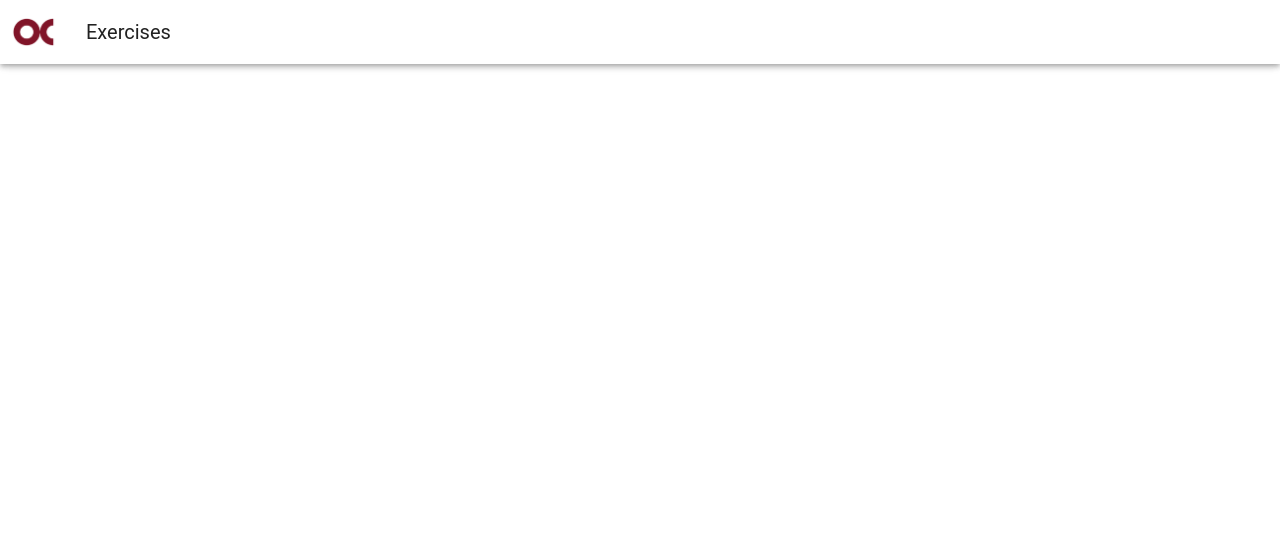
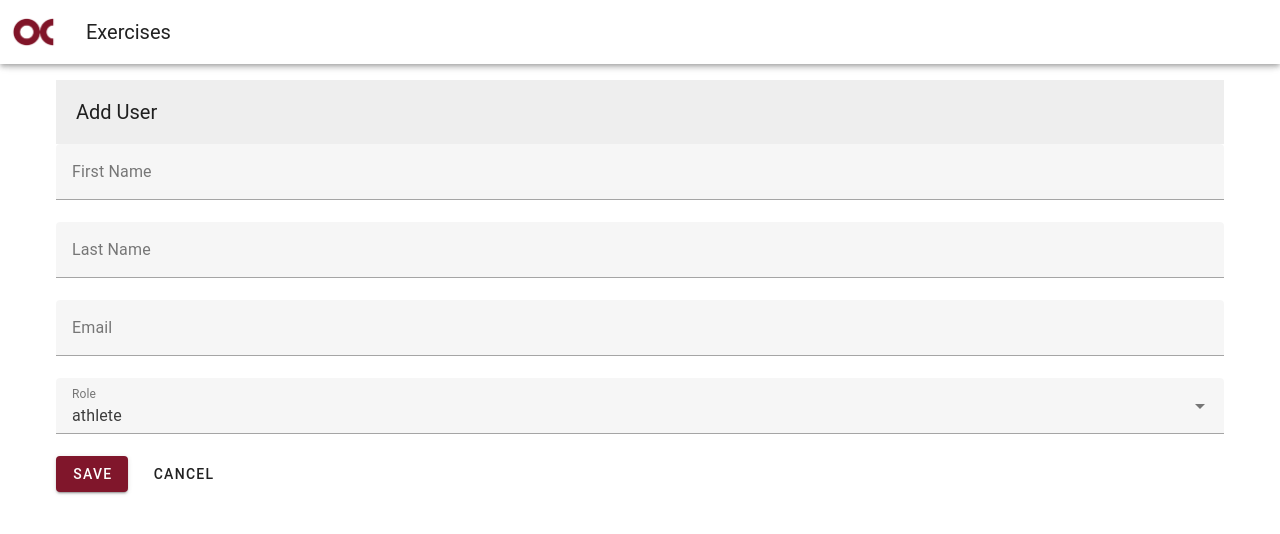
Before and after one commit to Heibetz/project3-frontend, a Vue app: page /users/add in a window 1280 px wide. Before the commit this address had no page. Shown: the top 534 px of the page. Built offline with nearby package versions, Linux system fonts and the light colour scheme; what webfontloader would draw is missing.

Commit message:
add user view page, and crud operations

```diff
--- a/src/components/MenuBar.vue
+++ b/src/components/MenuBar.vue
@@ -56,6 +56,7 @@ onMounted(() => {
       </v-toolbar-title>
       <v-spacer></v-spacer>
       <div v-if="user">
+        <v-btn class="mx-2" :to="{ name: 'users' }"> Users </v-btn>
         <v-btn class="mx-2" :to="{ name: 'exercises' }"> Exercises </v-btn>
         <v-btn class="mx-2" :to="{ name: 'exercisePlans' }"> Exercise Plans </v-btn>
       </div>
--- a/src/router.js
+++ b/src/router.js
@@ -7,6 +7,9 @@ import EditExercise from "./views/EditExercise.vue";
 import ExercisePlansList from "./views/ExercisePlansList.vue";
 import AddExercisePlan from "./views/AddExercisePlan.vue";
 import EditExercisePlan from "./views/EditExercisePlan.vue";
+import UsersList from "./views/UsersList.vue";
+import AddUser from "./views/AddUser.vue";
+import EditUser from "./views/EditUser.vue";
 
 const router = createRouter({
   history: createWebHistory(import.meta.env.BASE_URL),
@@ -16,6 +19,22 @@ const router = createRouter({
       alias: "/login",
       name: "login",
       component: Login,
+    },
+    {
+      path: "/users",
+      name: "users",
+      component: UsersList,
+    },
+    {
+      path: "/users/add",
+      name: "addUser",
+      component: AddUser,
+    },
+    {
+      path: "/users/edit/:id",
+      name: "editUser",
+      component: EditUser,
+      props: true,
     },
     {
       path: "/exercises",
--- /dev/null
+++ b/src/services/userServices.js
@@ -0,0 +1,19 @@
+import apiClient from "./services.js";
+
+export default {
+  getAll() {
+    return apiClient.get("/users");
+  },
+  get(id) {
+    return apiClient.get(`/users/${id}`);
+  },
+  create(data) {
+    return apiClient.post("/users", data);
+  },
+  update(id, data) {
+    return apiClient.put(`/users/${id}`, data);
+  },
+  delete(id) {
+    return apiClient.delete(`/users/${id}`);
+  },
+};
--- /dev/null
+++ b/src/views/AddUser.vue
@@ -0,0 +1,48 @@
+<script setup>
+import { ref } from "vue";
+import { useRouter } from "vue-router";
+import UserServices from "../services/userServices";
+
+const router = useRouter();
+const form = ref({ fName: "", lName: "", email: "", role: "athlete" });
+const saving = ref(false);
+
+const save = async () => {
+  saving.value = true;
+  try {
+    await UserServices.create(form.value);
+    router.push({ name: "users" });
+  } catch (e) {
+    console.log(e);
+  } finally {
+    saving.value = false;
+  }
+};
+
+const cancel = () => router.push({ name: "users" });
+</script>
+
+<template>
+  <v-container>
+    <v-toolbar>
+      <v-toolbar-title>Add User</v-toolbar-title>
+    </v-toolbar>
+
+    <v-form @submit.prevent="save">
+      <v-text-field v-model="form.fName" label="First Name" required />
+      <v-text-field v-model="form.lName" label="Last Name" required />
+      <v-text-field v-model="form.email" label="Email" type="email" required />
+      <v-select
+        v-model="form.role"
+        :items="['athlete', 'coach', 'admin']"
+        label="Role"
+        required
+      />
+
+      <v-btn type="submit" color="primary" :loading="saving" class="mr-2">
+        Save
+      </v-btn>
+      <v-btn variant="text" @click="cancel">Cancel</v-btn>
+    </v-form>
+  </v-container>
+</template>
--- /dev/null
+++ b/src/views/EditUser.vue
@@ -0,0 +1,67 @@
+<script setup>
+import { ref, onMounted } from "vue";
+import { useRouter, useRoute } from "vue-router";
+import UserServices from "../services/userServices";
+
+const router = useRouter();
+const route = useRoute();
+const id = Number(route.params.id);
+const form = ref({ fName: "", lName: "", email: "", role: "athlete" });
+const loading = ref(false);
+const saving = ref(false);
+
+const fetch = async () => {
+  loading.value = true;
+  try {
+    const resp = await UserServices.get(id);
+    form.value = resp.data;
+  } catch (e) {
+    console.log(e);
+  } finally {
+    loading.value = false;
+  }
+};
+
+const save = async () => {
+  saving.value = true;
+  try {
+    await UserServices.update(id, form.value);
+    router.push({ name: "users" });
+  } catch (e) {
+    console.log(e);
+  } finally {
+    saving.value = false;
+  }
+};
+
+const cancel = () => router.push({ name: "users" });
+
+onMounted(fetch);
+</script>
+
+<template>
+  <v-container>
+    <v-toolbar>
+      <v-toolbar-title>Edit User</v-toolbar-title>
+    </v-toolbar>
+
+    <v-progress-linear v-if="loading" indeterminate color="primary" class="my-4" />
+
+    <v-form v-if="!loading" @submit.prevent="save">
+      <v-text-field v-model="form.fName" label="First Name" required />
+      <v-text-field v-model="form.lName" label="Last Name" required />
+      <v-text-field v-model="form.email" label="Email" type="email" required />
+      <v-select
+        v-model="form.role"
+        :items="['athlete', 'coach', 'admin']"
+        label="Role"
+        required
+      />
+
+      <v-btn type="submit" color="primary" :loading="saving" class="mr-2">
+        Save
+      </v-btn>
+      <v-btn variant="text" @click="cancel">Cancel</v-btn>
+    </v-form>
+  </v-container>
+</template>
--- /dev/null
+++ b/src/views/UsersList.vue
@@ -0,0 +1,80 @@
+<script setup>
+import { ref, onMounted } from "vue";
+import { useRouter } from "vue-router";
+import UserServices from "../services/userServices";
+
+const router = useRouter();
+const users = ref([]);
+const loading = ref(false);
+const headers = [
+  { text: "ID", value: "id" },
+  { text: "First Name", value: "fName" },
+  { text: "Last Name", value: "lName" },
+  { text: "Email", value: "email" },
+  { text: "Role", value: "role" },
+  { text: "Actions", value: "actions", sortable: false },
+];
+
+const fetchUsers = async () => {
+  loading.value = true;
+  try {
+    const resp = await UserServices.getAll();
+    users.value = resp.data;
+  } catch (e) {
+    console.log(e);
+  } finally {
+    loading.value = false;
+  }
+};
+
+const goAdd = () => router.push({ name: "addUser" });
+const goEdit = (id) => router.push({ name: "editUser", params: { id } });
+const remove = async (id) => {
+  try {
+    await UserServices.delete(id);
+    await fetchUsers();
+  } catch (e) {
+    console.log(e);
+  }
+};
+
+onMounted(fetchUsers);
+</script>
+
+<template>
+  <v-container>
+    <v-toolbar>
+      <v-toolbar-title>Users</v-toolbar-title>
+      <v-spacer></v-spacer>
+      <v-btn color="primary" @click="goAdd">Add User</v-btn>
+    </v-toolbar>
+
+    <v-progress-linear v-if="loading" indeterminate color="primary" class="my-4" />
+
+    <v-table v-if="!loading">
+      <thead>
+        <tr>
+          <th>ID</th>
+          <th>First Name</th>
+          <th>Last Name</th>
+          <th>Email</th>
+          <th>Role</th>
+          <th>Actions</th>
+        </tr>
+      </thead>
+      <tbody>
+        <tr v-for="u in users" :key="u.id">
+          <td>{{ u.id }}</td>
+          <td>{{ u.fName }}</td>
+          <td>{{ u.lName }}</td>
+          <td>{{ u.email }}</td>
+          <td>{{ u.role }}</td>
+          <td>
+            <v-btn size="small" class="mr-2" @click="goEdit(u.id)">Edit</v-btn>
+            <v-btn size="small" color="error" @click="remove(u.id)">Delete</v-btn>
+          </td>
+        </tr>
+      </tbody>
+    </v-table>
+  </v-container>
+</template>
```
